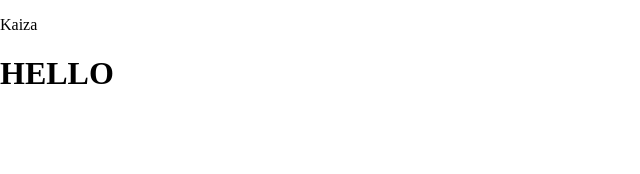
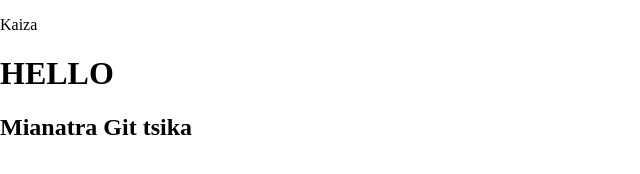
Before and after one commit to ErickRazafindrakoto/training-git-home, a plain HTML site: page index.html in a window 1280 px wide. Shown: the whole page, without its empty margins (0-640 px from the left). Drawn offline with Linux system fonts and the light colour scheme.

Commit message:
h2 Mianatra... added

```diff
--- a/index.html
+++ b/index.html
@@ -9,5 +9,6 @@
 <body>
     <p>Kaiza</p>
     <h1>HELLO</h1>
+    <h2>Mianatra Git tsika</h2>
 </body>
 </html>
```
